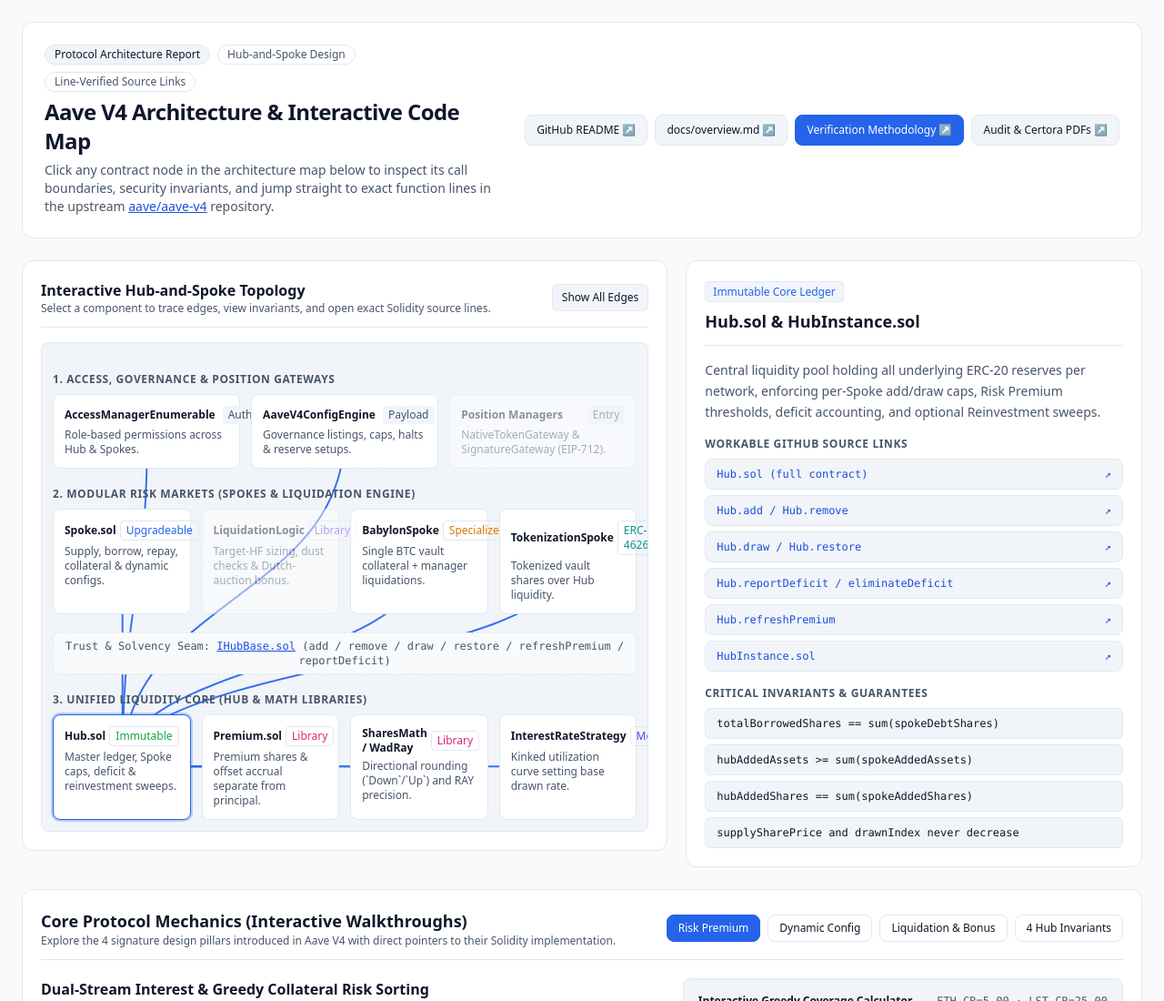
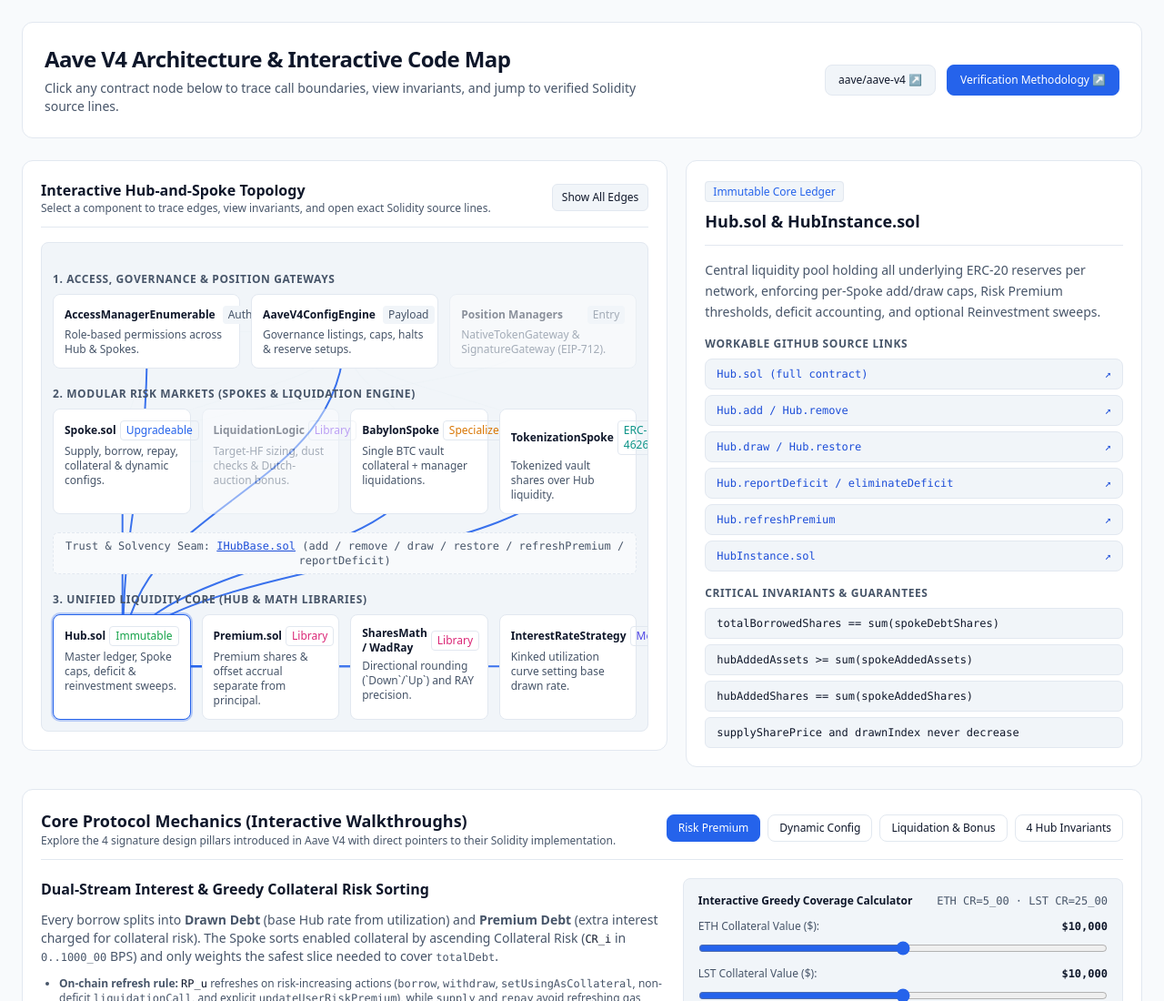
Before and after one commit to fredLuv/aave-v4-verification-architecture, a plain HTML site: page index.html in a window 1280 px wide. Shown: the top 1100 px of the page at 91% size. Drawn offline with nearby package versions, Linux system fonts and the light colour scheme.

Commit message:
Simplify header links to essentials

```diff
--- a/index.html
+++ b/index.html
@@ -81,33 +81,19 @@
     <!-- Header -->
     <header class="bg-[var(--card)] border border-[var(--border)] rounded-xl p-6 flex flex-col lg:flex-row lg:items-center lg:justify-between gap-4">
       <div class="space-y-1.5">
-        <div class="flex flex-wrap items-center gap-2 text-xs font-medium">
-          <span class="px-2.5 py-0.5 rounded-full border border-[var(--border)] bg-[var(--content)] text-[var(--foreground)]">Protocol Architecture Report</span>
-          <span class="px-2.5 py-0.5 rounded-full border border-[var(--border)] text-[var(--muted-foreground)]">Hub-and-Spoke Design</span>
-          <span class="px-2.5 py-0.5 rounded-full border border-[var(--border)] text-[var(--muted-foreground)]">Line-Verified Source Links</span>
-        </div>
         <h1 class="text-2xl font-bold tracking-tight">Aave V4 Architecture &amp; Interactive Code Map</h1>
-        <p class="text-sm text-[var(--muted-foreground)] max-w-3xl">
-          Click any contract node in the architecture map below to inspect its call boundaries, security invariants, and jump straight to exact function lines in the upstream
-          <a href="https://github.com/aave/aave-v4" target="_blank" rel="noopener noreferrer" class="underline text-[var(--link)] hover:opacity-80">aave/aave-v4</a> repository.
+        <p class="text-sm text-[var(--muted-foreground)] max-w-2xl">
+          Click any contract node below to trace call boundaries, view invariants, and jump to verified Solidity source lines.
         </p>
       </div>
-      <div class="flex flex-wrap gap-2 text-xs shrink-0">
+      <div class="flex flex-wrap items-center gap-3 text-xs shrink-0">
         <a href="https://github.com/aave/aave-v4#architecture" target="_blank" rel="noopener noreferrer"
-           class="px-3 py-2 rounded-lg border border-[var(--border)] bg-[var(--content)] hover:border-[var(--primary)] font-medium">
-          GitHub README ↗
-        </a>
-        <a href="https://github.com/aave/aave-v4/blob/main/docs/overview.md" target="_blank" rel="noopener noreferrer"
-           class="px-3 py-2 rounded-lg border border-[var(--border)] bg-[var(--content)] hover:border-[var(--primary)] font-medium">
-          docs/overview.md ↗
+           class="px-3.5 py-2 rounded-lg border border-[var(--border)] bg-[var(--content)] hover:border-[var(--primary)] font-medium">
+          aave/aave-v4 ↗
         </a>
         <a href="https://github.com/fredLuv/aave-v4-verification-architecture/blob/main/methodology.md" target="_blank" rel="noopener noreferrer"
-           class="px-3 py-2 rounded-lg border border-[var(--primary)] bg-[var(--primary)] text-[var(--primary-foreground)] hover:opacity-90 font-medium">
+           class="px-3.5 py-2 rounded-lg border border-[var(--primary)] bg-[var(--primary)] text-[var(--primary-foreground)] hover:opacity-90 font-medium">
           Verification Methodology ↗
-        </a>
-        <a href="https://github.com/aave/aave-v4/tree/main/audits" target="_blank" rel="noopener noreferrer"
-           class="px-3 py-2 rounded-lg border border-[var(--border)] bg-[var(--content)] hover:border-[var(--primary)] font-medium">
-          Audit &amp; Certora PDFs ↗
         </a>
       </div>
     </header>
```
